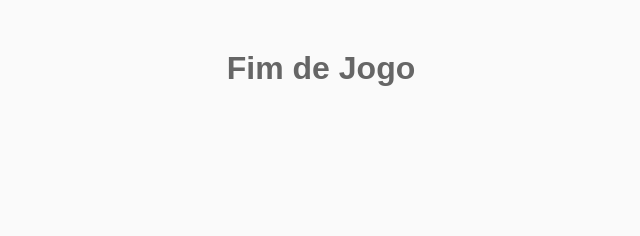
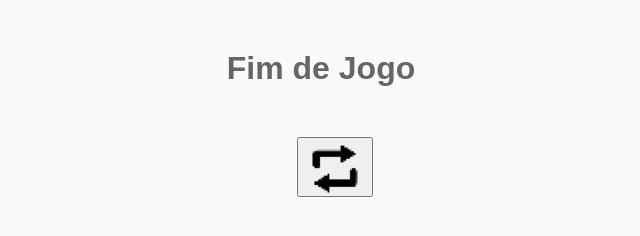
Before and after one commit to pedroeuzebio/dinosaur-game, a plain HTML site: page index.html in a window 1280 px wide. Shown: the whole page, without its empty margins (319-959 px from the left). Drawn offline with Linux system fonts and the light colour scheme.

Commit message:
botão de retry adicionado[C

```diff
--- a/script.js
+++ b/script.js
@@ -50,7 +50,7 @@ function createCactus() {
         else if(cactusPosition >0 && cactusPosition <60 && position <60){
             //game over
             clearInterval(leftInterval);
-            document.body.innerHTML = '<h1 class= game-over>Fim de Jogo</h1>';
+            document.body.innerHTML = '<h1 class= game-over>Fim de Jogo</h1> <button class = game-over-button onclick= document.location.reload(true) ><img src="retryicon.png" </button> ';
 
         }
         else {
--- a/style.css
+++ b/style.css
@@ -44,3 +44,7 @@ body {
     width: 100%;
     height: 200px;
   }
+  .game-over-button{
+  height: 60px;
+  margin-left: 38rem;
+  }
```
Also changed, not shown: retryicon.png (added).
